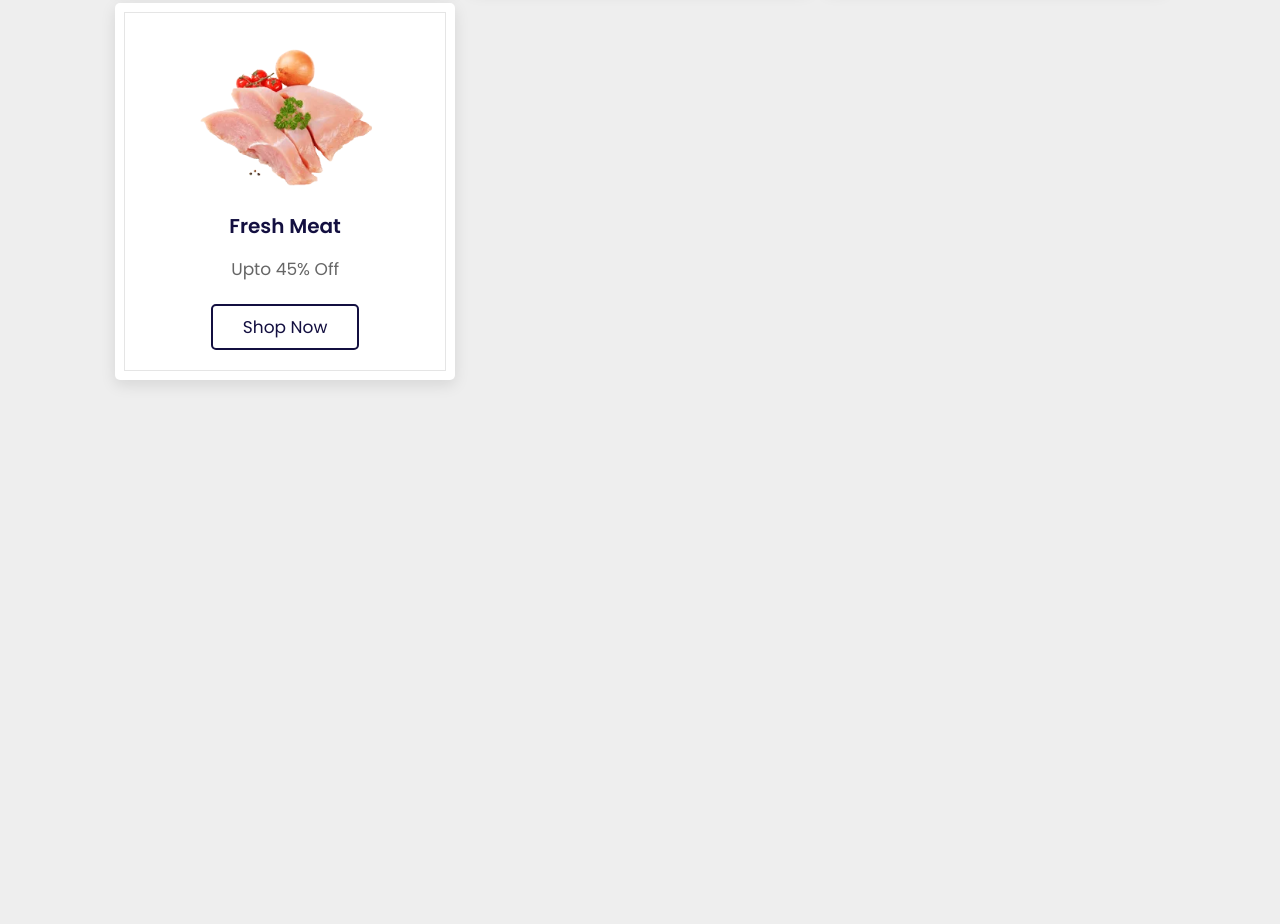
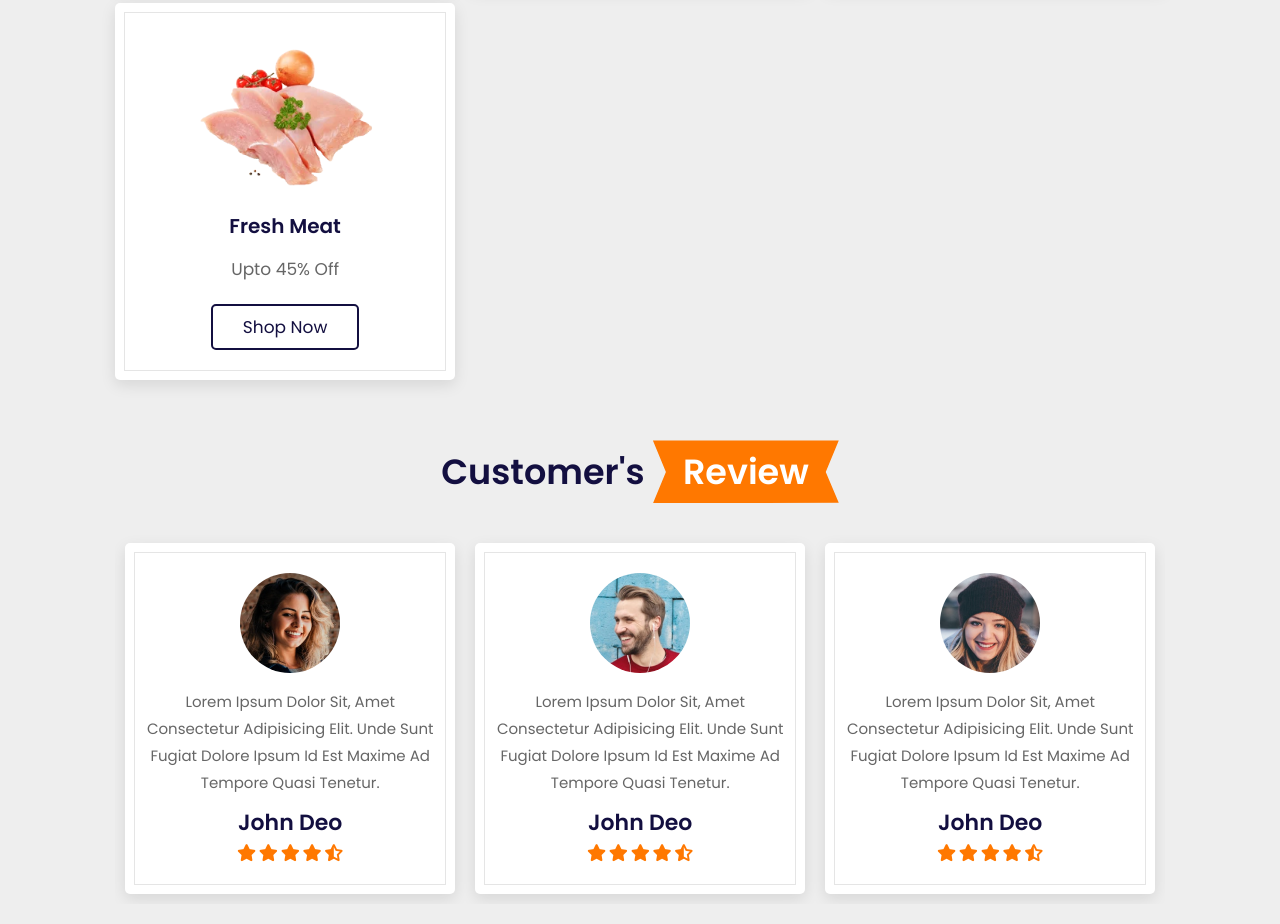
Before and after one commit to Lanarus/grocery-store, a plain HTML site: page index.html in a window 1280 px wide. Shown: the part 2610-3534 px from the top of the page. Before the commit the page ends 3010 px from the top, so only its background shows below. Drawn offline with nearby package versions, Linux system fonts and the light colour scheme.

Commit message:
review section

```diff
--- a/css/style.css
+++ b/css/style.css
@@ -412,6 +412,48 @@ section{
     padding:1rem 0;
 }
 
+.review .review-slider{
+    padding:1rem;
+}
+
+.review .review-slider .box{
+    background: #fff;
+    border-radius: .5rem;
+    text-align: center;
+    padding:3rem 2rem;
+    outline-offset: -1rem;
+    outline: var(--outline);
+    box-shadow: var(--box-shadow);
+    transition: .2s linear;
+}
+
+.review .review-slider .box:hover{
+    outline:var(--outline-hover);
+    outline-offset: 0rem;
+}
+
+.review .review-slider .box img{
+    height:10rem;
+    width:10rem;
+    border-radius: 50%;
+}
+
+.review .review-slider .box p{
+    padding:1rem 0;
+    line-height: 1.8;
+    color:var(--light-color);
+    font-size: 1.5rem;
+}
+
+.review .review-slider .box h3{
+    padding-bottom: .5rem;
+    color:var(--black);
+    font-size: 2.2rem;
+}
+
+.review .review-slider .box .stars i{
+    color:var(--orange);
+    font-size: 1.7rem;
 
 
 
--- a/index.html
+++ b/index.html
@@ -298,6 +298,77 @@
 
 <!-- categories section ends -->
 
+<!-- review section starts -->
+
+<section class="review" id="review">
+
+    <h1 class="heading"> customer's <span>review</span> </h1>
+
+    <div class="swiper review-slider">
+
+        <div class="swiper-wrapper">
+
+            <div class="swiper-slide box">
+                <img src="image/pic-1.png" alt="">
+                <p>Lorem ipsum dolor sit, amet consectetur adipisicing elit. Unde sunt fugiat dolore ipsum id est maxime ad tempore quasi tenetur.</p>
+                <h3>john deo</h3>
+                <div class="stars">
+                    <i class="fas fa-star"></i>
+                    <i class="fas fa-star"></i>
+                    <i class="fas fa-star"></i>
+                    <i class="fas fa-star"></i>
+                    <i class="fas fa-star-half-alt"></i>
+                </div>
+            </div>
+
+            <div class="swiper-slide box">
+                <img src="image/pic-2.png" alt="">
+                <p>Lorem ipsum dolor sit, amet consectetur adipisicing elit. Unde sunt fugiat dolore ipsum id est maxime ad tempore quasi tenetur.</p>
+                <h3>john deo</h3>
+                <div class="stars">
+                    <i class="fas fa-star"></i>
+                    <i class="fas fa-star"></i>
+                    <i class="fas fa-star"></i>
+                    <i class="fas fa-star"></i>
+                    <i class="fas fa-star-half-alt"></i>
+                </div>
+            </div>
+
+            <div class="swiper-slide box">
+                <img src="image/pic-3.png" alt="">
+                <p>Lorem ipsum dolor sit, amet consectetur adipisicing elit. Unde sunt fugiat dolore ipsum id est maxime ad tempore quasi tenetur.</p>
+                <h3>john deo</h3>
+                <div class="stars">
+                    <i class="fas fa-star"></i>
+                    <i class="fas fa-star"></i>
+                    <i class="fas fa-star"></i>
+                    <i class="fas fa-star"></i>
+                    <i class="fas fa-star-half-alt"></i>
+                </div>
+            </div>
+
+            <div class="swiper-slide box">
+                <img src="image/pic-4.png" alt="">
+                <p>Lorem ipsum dolor sit, amet consectetur adipisicing elit. Unde sunt fugiat dolore ipsum id est maxime ad tempore quasi tenetur.</p>
+                <h3>john deo</h3>
+                <div class="stars">
+                    <i class="fas fa-star"></i>
+                    <i class="fas fa-star"></i>
+                    <i class="fas fa-star"></i>
+                    <i class="fas fa-star"></i>
+                    <i class="fas fa-star-half-alt"></i>
+                </div>
+            </div>
+
+        </div>
+
+    </div>
+
+</section>
+
+
+<!-- review section ends -->
+
 
 
 
--- a/js/script.js
+++ b/js/script.js
@@ -61,3 +61,24 @@ var swiper = new Swiper(".product-slider", {
       },
     },
 });
+
+var swiper = new Swiper(".review-slider", {
+    loop:true,
+    spaceBetween: 20,
+    autoplay: {
+        delay: 7500,
+        disableOnInteraction: false,
+    },
+    centeredSlides: true,
+    breakpoints: {
+      0: {
+        slidesPerView: 1,
+      },
+      768: {
+        slidesPerView: 2,
+      },
+      1020: {
+        slidesPerView: 3,
+      },
+    },
+});
```
Also changed, not shown: image/pic-1.png (added), image/pic-2.png (added), image/pic-3.png (added), image/pic-4.png (added).
